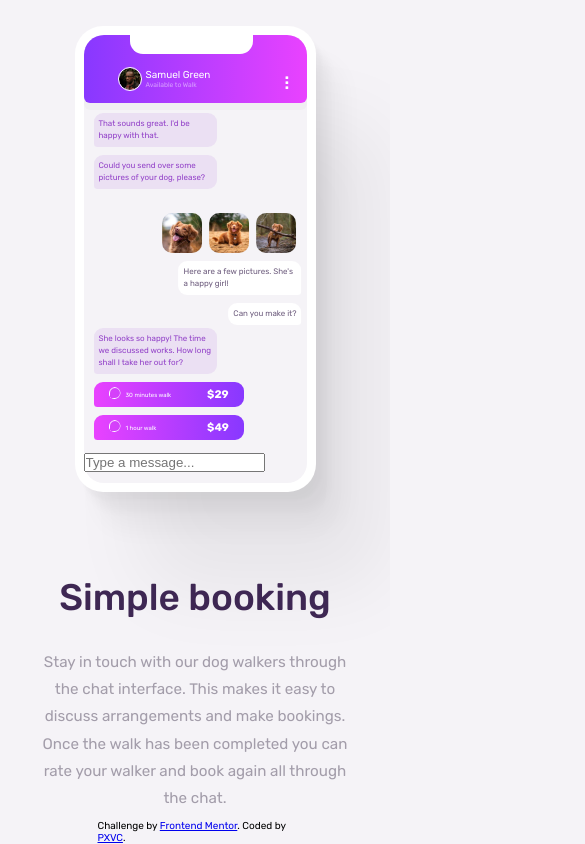
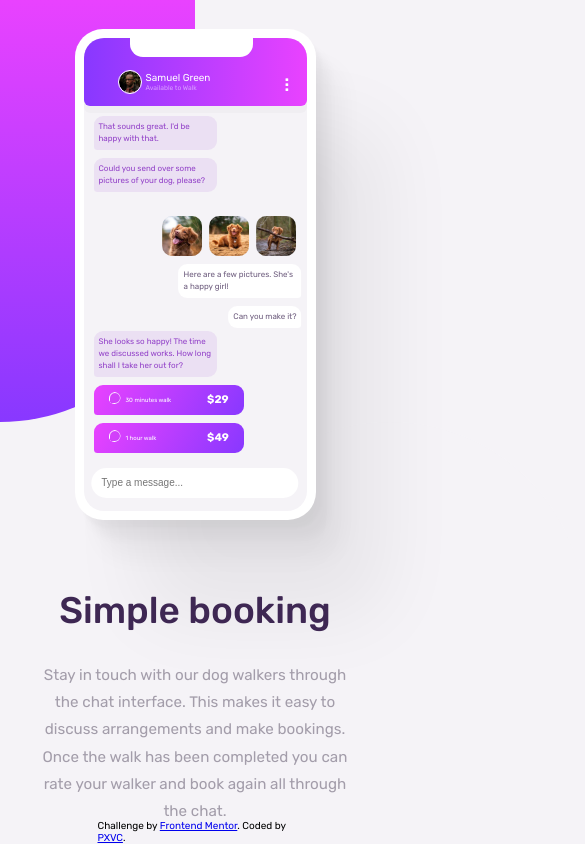
Before and after one commit to PXVC/chat-app-css-illustration, a plain HTML site: page index.html in a window 390 px wide. Shown: the whole page, 585 px wide, since content can reach past the window. Drawn offline with Linux system fonts and the light colour scheme.

Commit message:
mobile design

```diff
--- a/styles/_web.scss
+++ b/styles/_web.scss
@@ -5,26 +5,54 @@
 		25.8px 36.4px 24.1px rgba(0, 0, 0, 0.039),
 		68px 96px 80px rgba(0, 0, 0, 0.06);
 	width: 241px;
-	height: 466px;
+	height: 491px;
 	margin-top: -10.6rem;
-	transform: translateY(17px);
+	transform: translateY(32px);
 	border-radius: 2.8rem;
 	display: flex;
 	flex-direction: column;
 	padding: 0.9rem;
-
-	&__chat-screen {
-		background-color: $light-grayish-violet;
-		border-radius: 2rem;
-	}
+	pointer-events: none;
 
 	img {
 		width: 10px;
+	}
+
+	input {
+		width: 93%;
+		height: 3rem;
+		border: none;
+		border-radius: 3rem;
+		color: $grayish-blue;
+		background-color: $white;
+		font-size: 1rem;
+		padding: 0.5rem 1rem;
+		margin-top: 0.2rem;
+		position: relative;
+		left: 50%;
+		transform: translateX(-50%);
+	}
+
+	.submit-btn {
+		width: 2.3rem;
+		height: 2.3rem;
+		border: none;
+		border-radius: 3rem;
+		background-color: $very-dark-desaturated-violet;
+		color: $white;
+		font-size: 1rem;
+		padding: 0.5rem 1rem;
+		margin-top: 0.2rem;
+		position: relative;
+		left: 83%;
+		top: -28px;
 	}
 }
 
 .chat-screen {
 	$self: &;
+	background-color: $light-grayish-violet;
+	border-radius: 2rem;
 	height: 100%;
 
 	&__header {
@@ -122,7 +150,7 @@
 	}
 
 	&__walk-the-dog-price {
-		background-image: linear-gradient(to right, $light-magenta, $light-violet);
+		background-image: linear-gradient(121deg, $light-magenta, $light-violet);
 		padding: 1.5rem;
 		color: $white;
 		font-weight: 400;
@@ -131,6 +159,7 @@
 		align-items: center;
 		padding-left: 1.5rem !important;
 		width: 15rem;
+		height: 3rem;
 
 		span {
 			display: inline-block;
@@ -189,3 +218,27 @@
 		transform: scale(0.8) translateY(4px);
 	}
 }
+
+.css-illustration {
+	width: 100%;
+	height: 50%;
+	position: absolute;
+	z-index: -10;
+	background: center / cover no-repeat;
+}
+
+.illustration-top {
+	top: 0;
+	left: -50%;
+	background-image: linear-gradient($light-magenta, $light-violet);
+	border-bottom-right-radius: 30rem;
+	border-bottom-left-radius: 30rem;
+}
+
+.illustration-bottom {
+	bottom: 0;
+	right: -50%;
+	background-color: $light-grayish-violet;
+	border-top-right-radius: 30rem;
+	border-top-left-radius: 30rem;
+}
```
Also changed, not shown: styles/style.css, 1 other file.
